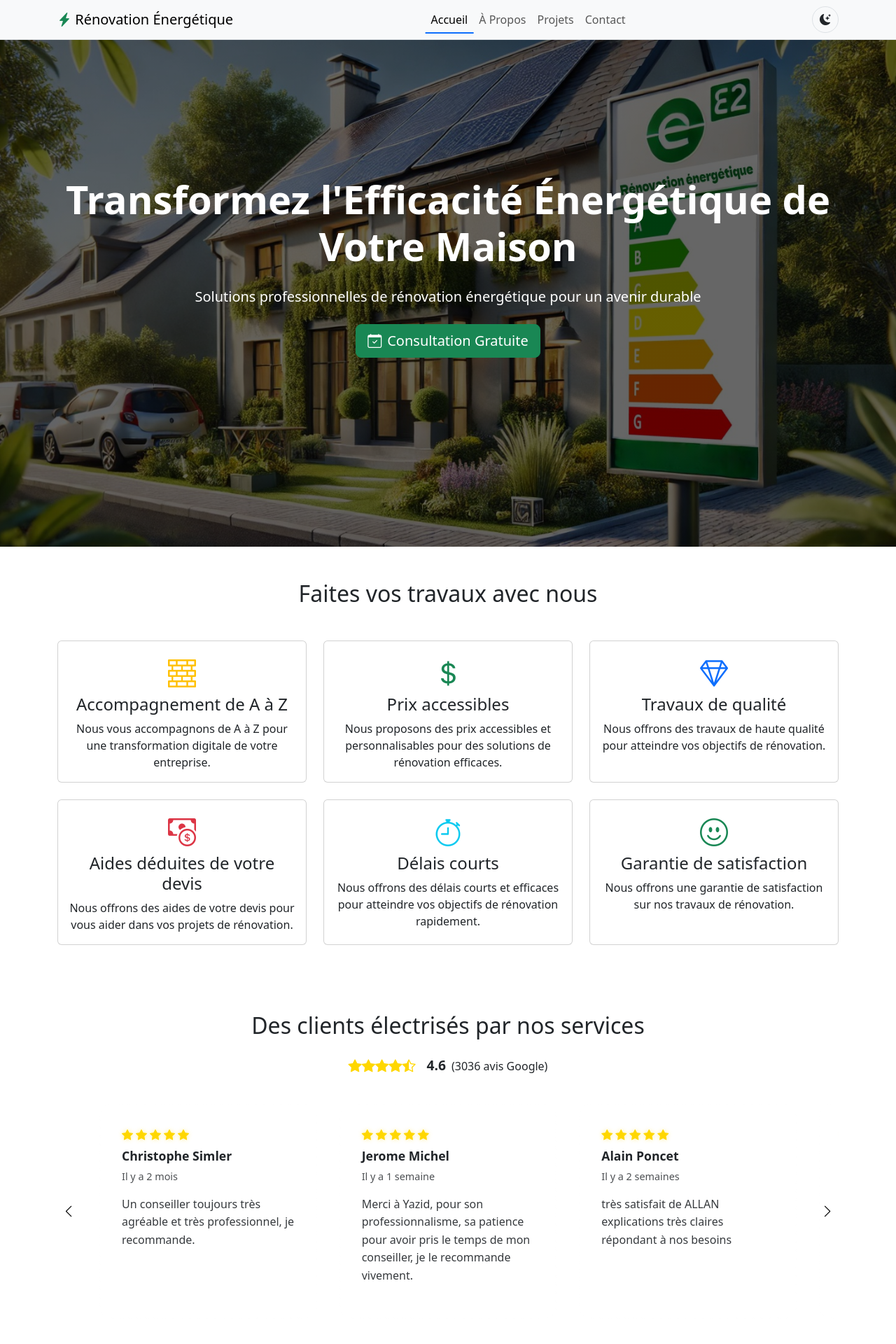
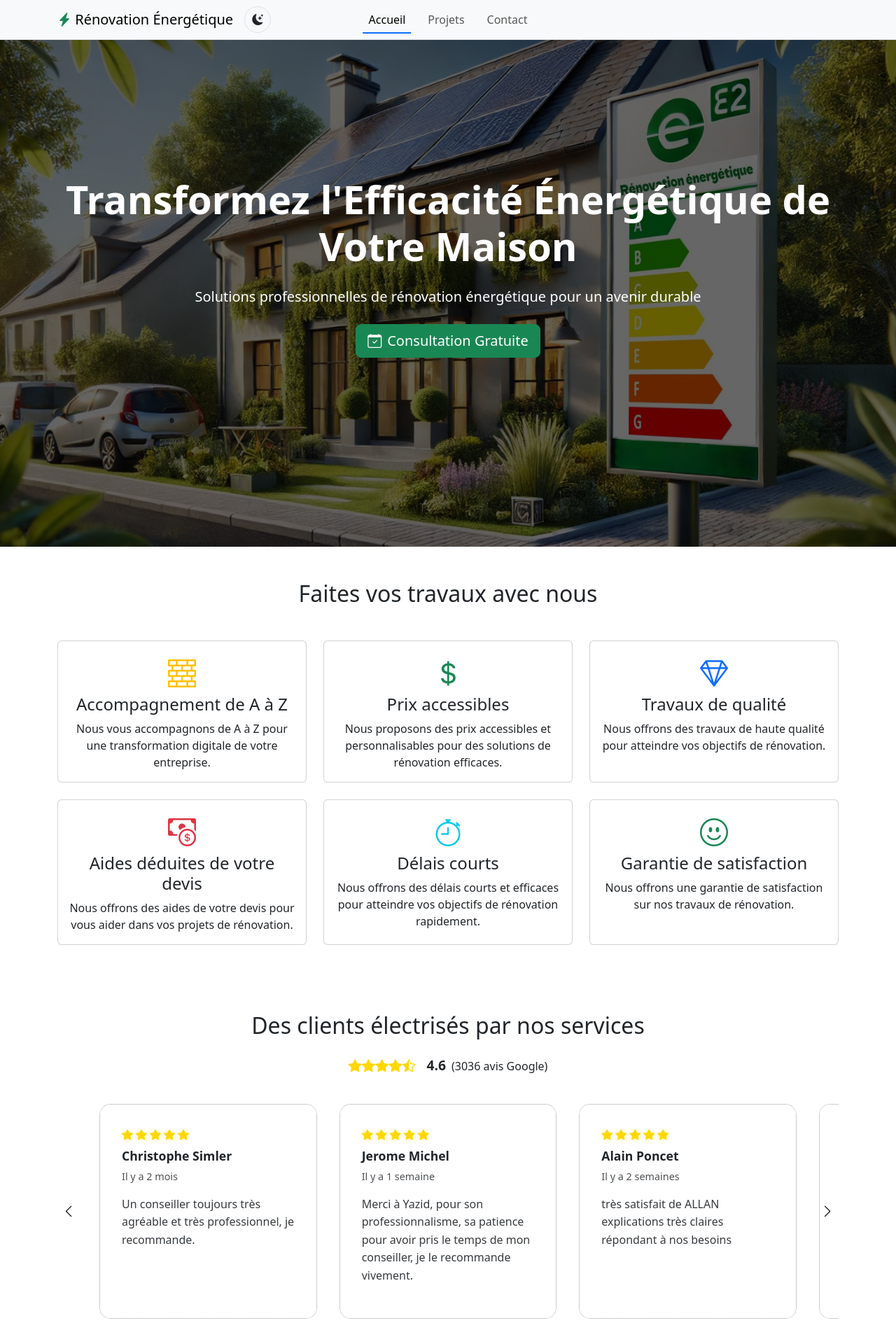
Before and after one commit to yayaoui/ecoplus, an Angular app: page /accueil in a window 1280 px wide. Shown: the top 1920 px of the page at 70% size. Built offline with nearby package versions, Linux system fonts and the light colour scheme.

Commit message:
stabel version

```diff
--- a/src/app/components/home/home.component.scss
+++ b/src/app/components/home/home.component.scss
@@ -97,12 +97,17 @@
         bottom: 0;
         border-radius: 15px;
         padding: 2px;
+        border: 1px solid rgba(0, 0, 0, 0.2);
+        box-shadow: 0 4px 6px rgba(0, 0, 0, 0.1);
         background: linear-gradient(
           45deg,
           rgba(255, 255, 255, 0.1),
           rgba(255, 255, 255, 0.3)
         );
         -webkit-mask:
+          linear-gradient(#fff 0 0) content-box,
+          linear-gradient(#fff 0 0);
+        mask:
           linear-gradient(#fff 0 0) content-box,
           linear-gradient(#fff 0 0);
         -webkit-mask-composite: xor;
--- a/src/app/components/nav/nav.component.html
+++ b/src/app/components/nav/nav.component.html
@@ -11,16 +11,11 @@
       aria-controls="navbarContent" aria-expanded="false" aria-label="Toggle navigation">
       <span class="navbar-toggler-icon"></span>
     </button>
-
-    <!-- Navbar Content -->
-    <div class="collapse navbar-collapse" id="navbarContent">
-      <!-- Main Navigation -->
+    <div class="collapse navbar-collapse justify-content-between align-items-center" id="navbarContent">
+      <div class="navbar-nav-wrapper d-flex justify-content-center flex-grow-1">
         <ul class="navbar-nav mx-auto mb-2 mb-lg-0">
           <li class="nav-item">
             <a class="nav-link" routerLink="/accueil" [routerLinkActiveOptions]="{ exact: true }" routerLinkActive="active">Accueil</a>
-        </li>
-        <li class="nav-item">
-          <a class="nav-link" routerLink="/a-propos" routerLinkActive="active">À Propos</a>
           </li>
           <li class="nav-item">
             <a class="nav-link" routerLink="/projets" routerLinkActive="active">Projets</a>
@@ -29,9 +24,8 @@
             <a class="nav-link" routerLink="/contact" routerLinkActive="active">Contact</a>
           </li>
         </ul>
-      <!-- Right Side Items -->
+      </div>
       <div class="d-flex align-items-center gap-3">
-        <!-- Theme Toggle Button -->
         <button class="btn btn-icon" id="themeToggle" (click)="toggleTheme()"
           [attr.aria-label]="(currentTheme$ | async) === 'dark' ? 'Passer en mode clair' : 'Passer en mode sombre'">
           <i class="bi bi-brightness-high-fill theme-icon-dark"></i>
--- a/src/app/components/nav/nav.component.scss
+++ b/src/app/components/nav/nav.component.scss
@@ -37,6 +37,18 @@
   &:not(.dropdown-toggle).active::after {
     width: 100%;
   }
+}
+
+// Navigation Centering
+.navbar-nav-wrapper {
+  position: absolute;
+  left: 50%;
+  transform: translateX(-50%);
+}
+
+.navbar-nav {
+  display: flex;
+  gap: 1rem;
 }
 
 // Theme Toggle Button
@@ -94,4 +106,9 @@
       }
     }
   }
+
+  .navbar-nav-wrapper {
+    position: static;
+    transform: none;
+  }
 }
```
Lines whose indentation alone changed are shown as unchanged.
